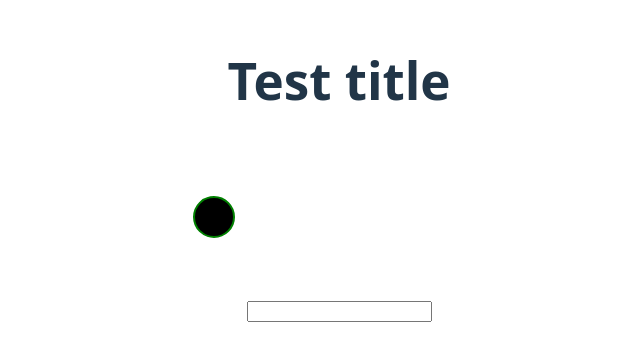
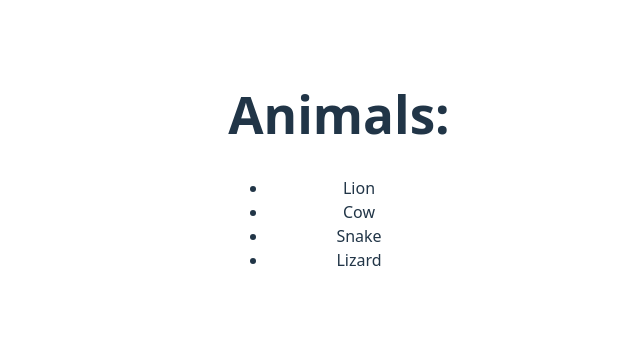
Before and after one commit to liamgingell/react-test-app, a React (Vite) app: page / in a window 1280 px wide. Shown: the part 230-590 px from the top of the page, without its empty margins (301-941 px from the left). Built offline with nearby package versions, Linux system fonts and the light colour scheme.

Commit message:
Created iterationg map of animals using JSX

```diff
--- a/src/App.jsx
+++ b/src/App.jsx
@@ -1,21 +1,20 @@
-import { useState } from 'react'
-import reactLogo from './assets/react.svg'
-import viteLogo from '/vite.svg'
+// import { useState } from 'react'
+// import reactLogo from './assets/react.svg'
+// import viteLogo from '/vite.svg'
 import './App.css'
 
 function App() {
+  const animals = ["Lion", "Cow", "Snake", "Lizard"];
 
-  return (
-    <div>
-    <h1>Test title</h1>
-    <svg>
-      <circle cx="25" cy="75" r="20" stroke="green" strokeWidth="2" />
-    </svg>
-    <form>
-      <input type="text" />
-    </form>
+return (
+  <div>
+    <h1>Animals: </h1>
+      <ul>
+        {animals.map((animal) => {
+          return <li key={animal}>{animal}</li>
+        })}
+      </ul>
   </div>
-
   )
 }
 
```
